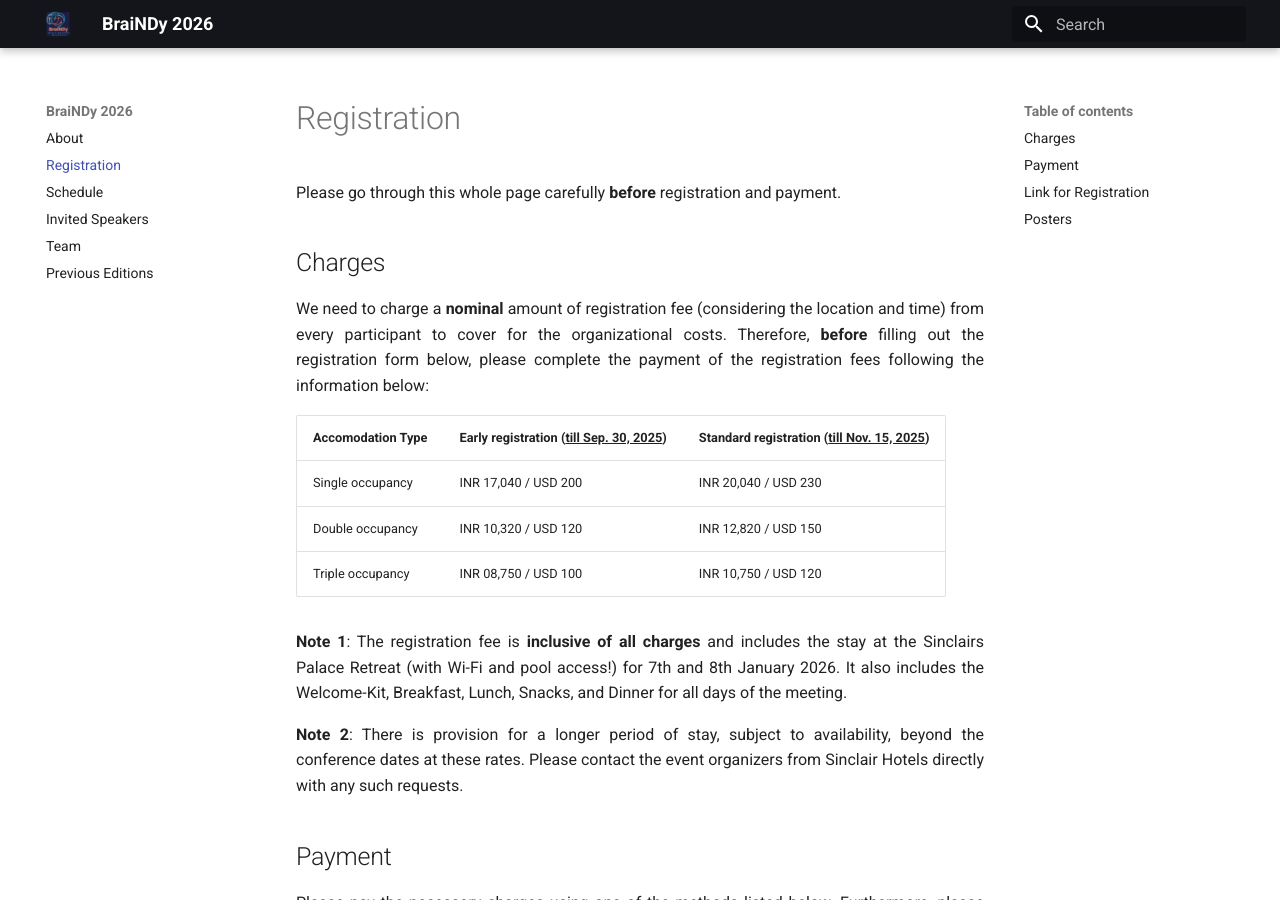
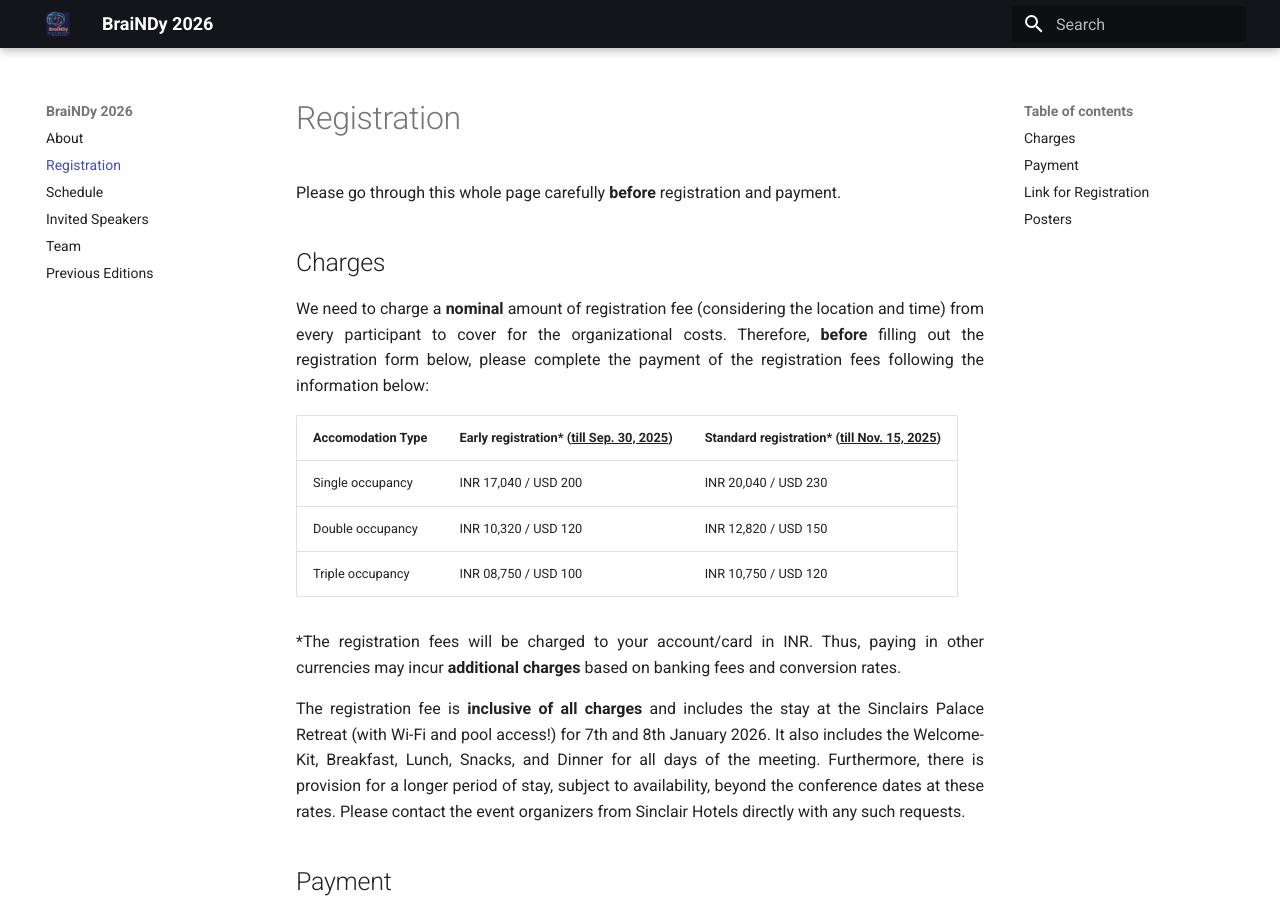
Before and after one commit to BraiNDyMeeting/v2026, an MkDocs documentation site: the page built from docs/registration.md, in a window 1280 px wide and 900 px high. Built offline with MkDocs 1.6.1 and Material for MkDocs 9.7.7, drawn with Linux system fonts in a browser that asks for light colours.

Commit message:
Some changes to website

```diff
--- a/docs/registration.md
+++ b/docs/registration.md
@@ -8,17 +8,17 @@ Please go through this whole page carefully **before** registration and payment.
 <p align="justify">We need to charge a <b>nominal</b> amount of registration fee (considering the location and time) from every participant to cover for the organizational costs.
 Therefore, <b>before</b> filling out the registration form below, please complete the payment of the registration fees following the information below:</p>
 
-| Accomodation Type | Early registration (<ins>till Sep. 30, 2025</ins>) | Standard registration (<ins>till Nov. 15, 2025</ins>) |
+| Accomodation Type | Early registration* (<ins>till Sep. 30, 2025</ins>) | Standard registration* (<ins>till Nov. 15, 2025</ins>) |
 | --------- | ----------------------- | --------------------- |
 | Single occupancy | INR 17,040 / USD 200 | INR 20,040 / USD 230 |
 | Double occupancy | INR 10,320 / USD 120 | INR 12,820 / USD 150 |
 | Triple occupancy | INR 08,750 / USD 100 | INR 10,750 / USD 120 |
 
 <p align="justify">
-<b>Note 1</b>: The registration fee is <b>inclusive of all charges</b> and includes the stay at the Sinclairs Palace Retreat (with Wi-Fi and pool access!) for 7th and 8th January 2026. It also includes the Welcome-Kit, Breakfast, Lunch, Snacks, and Dinner for all days of the meeting.</p>
+*The registration fees will be charged to your account/card in INR. Thus, paying in other currencies may incur <b>additional charges</b> based on banking fees and conversion rates.</p>
 
 <p align="justify">
-<b>Note 2</b>: There is provision for a longer period of stay, subject to availability, beyond the conference dates at these rates. Please contact the event organizers from Sinclair Hotels directly with any such requests.</p>
+The registration fee is <b>inclusive of all charges</b> and includes the stay at the Sinclairs Palace Retreat (with Wi-Fi and pool access!) for 7th and 8th January 2026. It also includes the Welcome-Kit, Breakfast, Lunch, Snacks, and Dinner for all days of the meeting. Furthermore, there is provision for a longer period of stay, subject to availability, beyond the conference dates at these rates. Please contact the event organizers from Sinclair Hotels directly with any such requests.</p>
 
 
 ## Payment
```
Also changed, not shown: docs/speakers.md (+6 -5 lines), site/registration/index.html, site/search/search_index.json, site/sitemap.xml, site/speakers/index.html, 1 other file.
